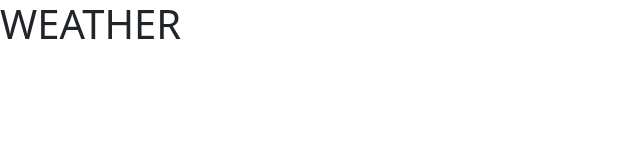
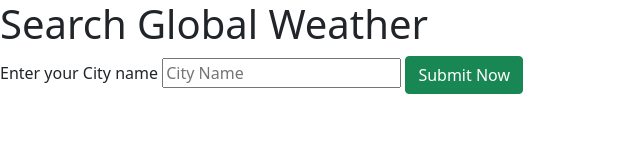
Before and after one commit to ibrahimy353/trekweather, a plain HTML site: page index.html in a window 1280 px wide. Shown: the whole page, without its empty margins (0-640 px from the left). Drawn offline with nearby package versions, Linux system fonts and the light colour scheme.

Commit message:
add index.html

```diff
--- a/index.html
+++ b/index.html
@@ -8,10 +8,18 @@
     <!-- Bootstrap CSS -->
     <link href="https://cdn.jsdelivr.net/npm/bootstrap@5.1.3/dist/css/bootstrap.min.css" rel="stylesheet" integrity="sha384-1BmE4kWBq78iYhFldvKuhfTAU6auU8tT94WrHftjDbrCEXSU1oBoqyl2QvZ6jIW3" crossorigin="anonymous">
 
-    <title>Hello, world!</title>
+    <title>Weather App</title>
   </head>
   <body>
-    <h1>WEATHER </h1>
+    <div class="Container">
+        <h1>Search Global Weather </h1>
+        <form action="" method="GET">
+            <label for="city">Enter your City name</label>
+            <input type="text" name="text" id="text" placeholder="City Name">
+            <button type="submit" name="submit" class="btn btn-success">Submit Now</button>
+
+        </form>
+    </div>
 
     <!-- Optional JavaScript; choose one of the two! -->
 
```
